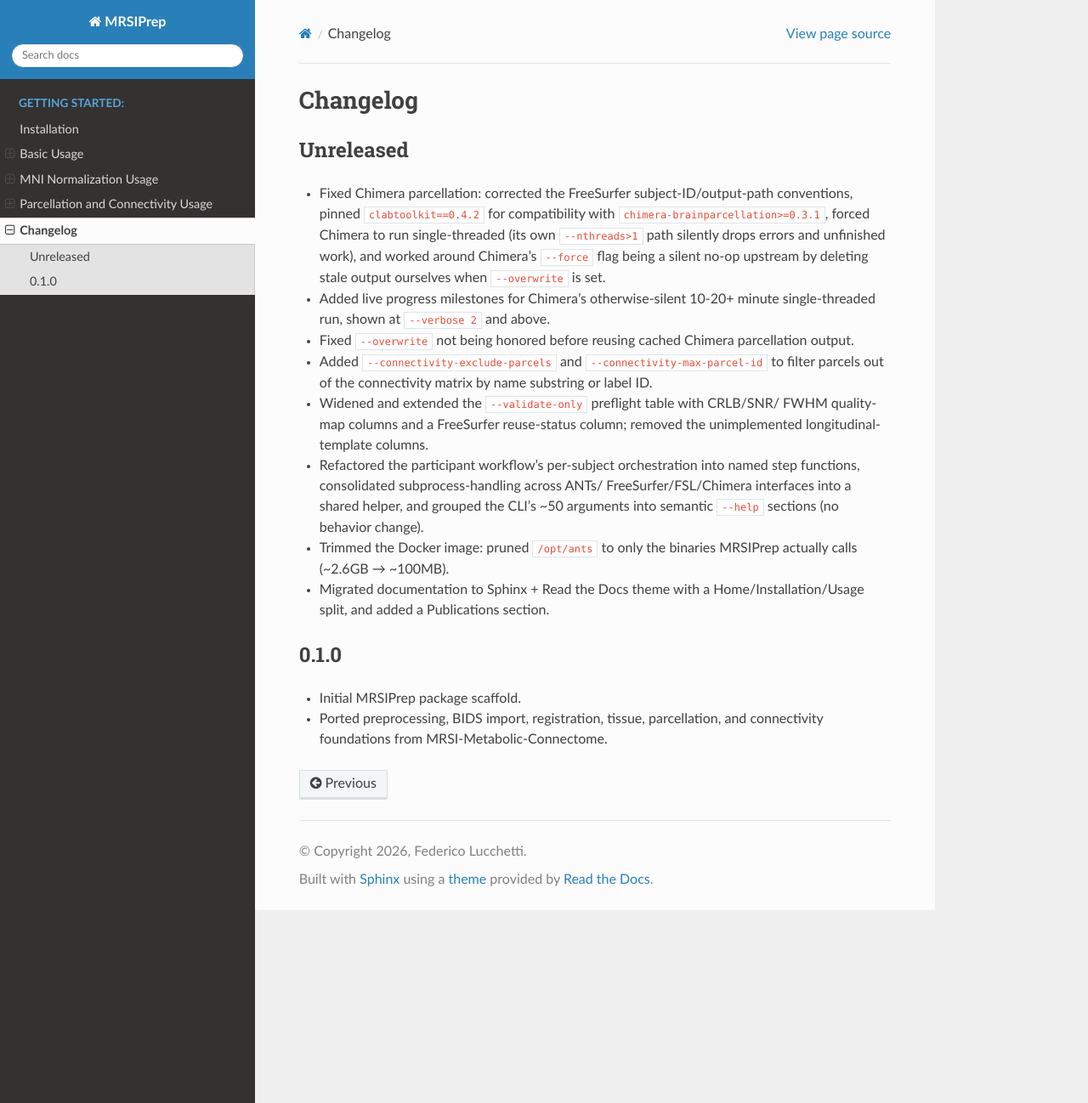
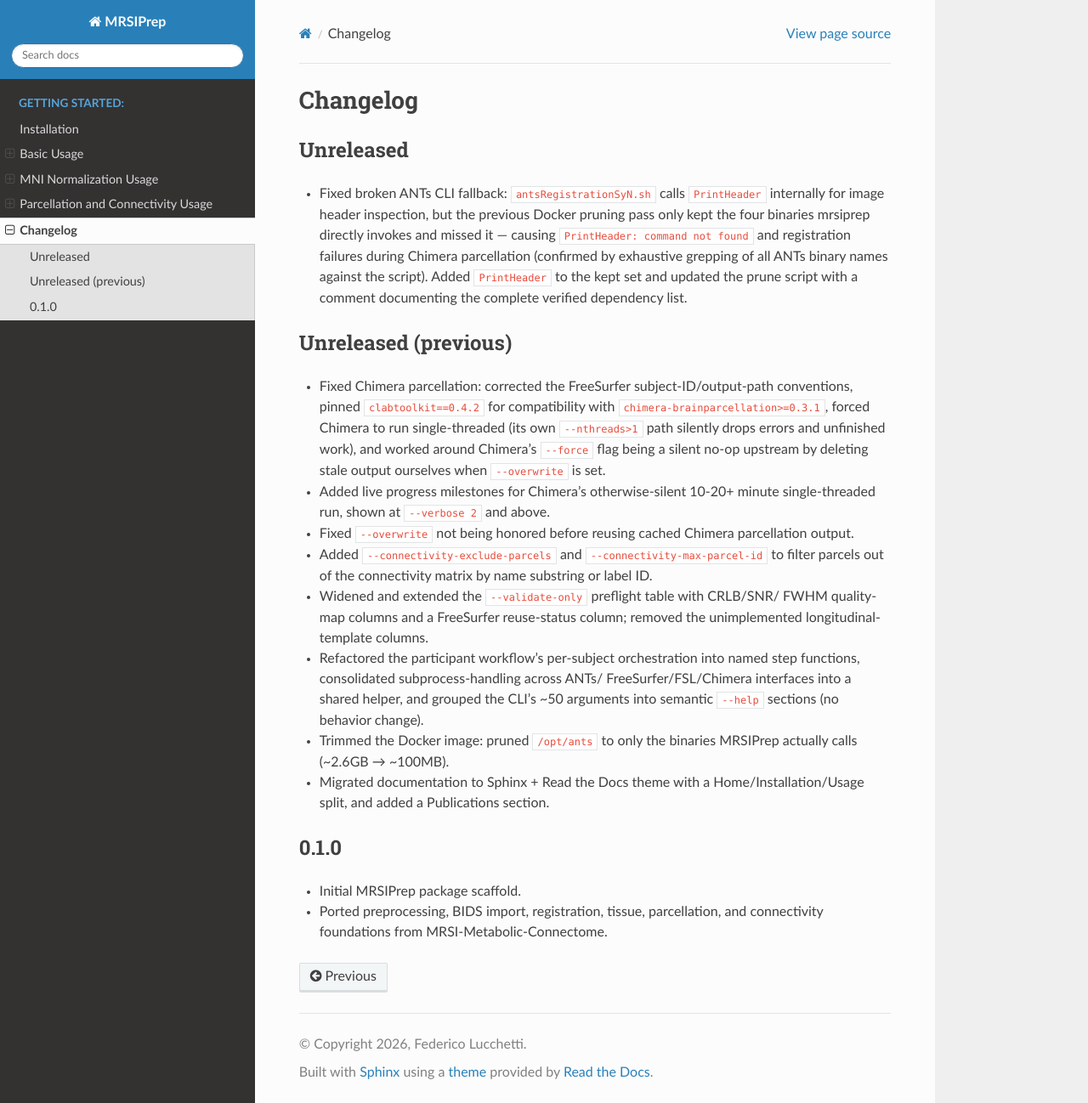
Before and after one commit to MRSI-Psychosis-UP/mrsiprep, a Sphinx documentation site: the page built from docs/changelog.md, in a window 1280 px wide and 1298 px high. Shown: the whole window at 85% size. Built offline with Sphinx 7.4.7 and the Read the Docs theme 3.1.0, drawn with Linux system fonts in a browser that asks for light colours.

Commit message:
Fix ANTs CLI fallback: add missing PrintHeader binary to Docker prune set
antsRegistrationSyN.sh calls PrintHeader internally (line 398: SIZESTRING
= $(PrintHeader ${FIXEDIMAGES[0]} 2)) for image header inspection before
registration begins. The previous pruning pass kept only antsRegistration,
antsApplyTransforms, and N4BiasFieldCorrection — the binaries mrsiprep
directly invokes — but missed PrintHeader, which is never called from
mrsiprep code but is required by the antsRegistrationSyN.sh wrapper we do
call. This caused 'PrintHeader: command not found' and immediate CLI
fallback failure whenever antspyx could not handle registration itself.

Found by exhaustively grepping every ANTs bin/ name against the shell
script (not just our own source), then verifying ldd shows PrintHeader has
no /opt/ants/lib dependencies so it costs no additional library space.
Verified the fix via a full antsRegistrationSyN.sh smoke test in the
rebuilt container (Registration finished, all expected output files written).

Rebuilt and republished fedlucchetti/mrsiprep:cpu.

```diff
--- a/docs/changelog.md
+++ b/docs/changelog.md
@@ -1,6 +1,17 @@
 # Changelog
 
 ## Unreleased
+
+- Fixed broken ANTs CLI fallback: `antsRegistrationSyN.sh` calls `PrintHeader`
+  internally for image header inspection, but the previous Docker pruning pass
+  only kept the four binaries mrsiprep directly invokes and missed it —
+  causing `PrintHeader: command not found` and registration failures during
+  Chimera parcellation (confirmed by exhaustive grepping of all ANTs binary
+  names against the script). Added `PrintHeader` to the kept set and updated
+  the prune script with a comment documenting the complete verified dependency
+  list.
+
+## Unreleased (previous)
 
 - Fixed Chimera parcellation: corrected the FreeSurfer subject-ID/output-path
   conventions, pinned `clabtoolkit==0.4.2` for compatibility with
```
Also changed, not shown: CHANGELOG.md (+11 -0 lines), 1 other file.
